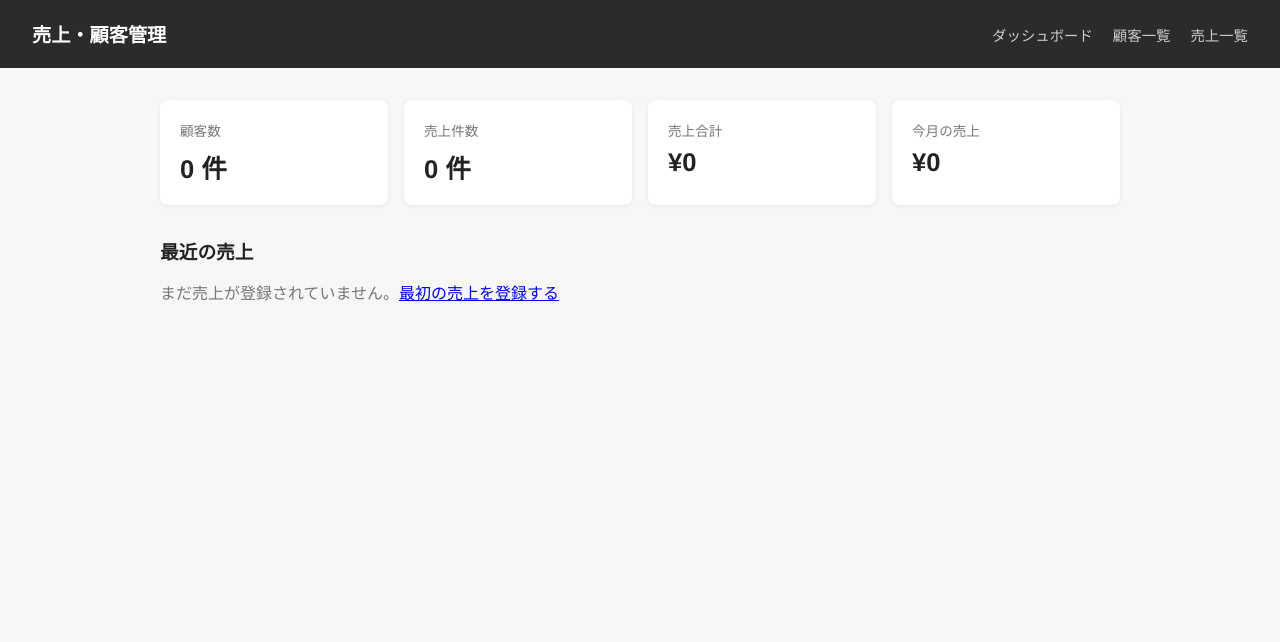
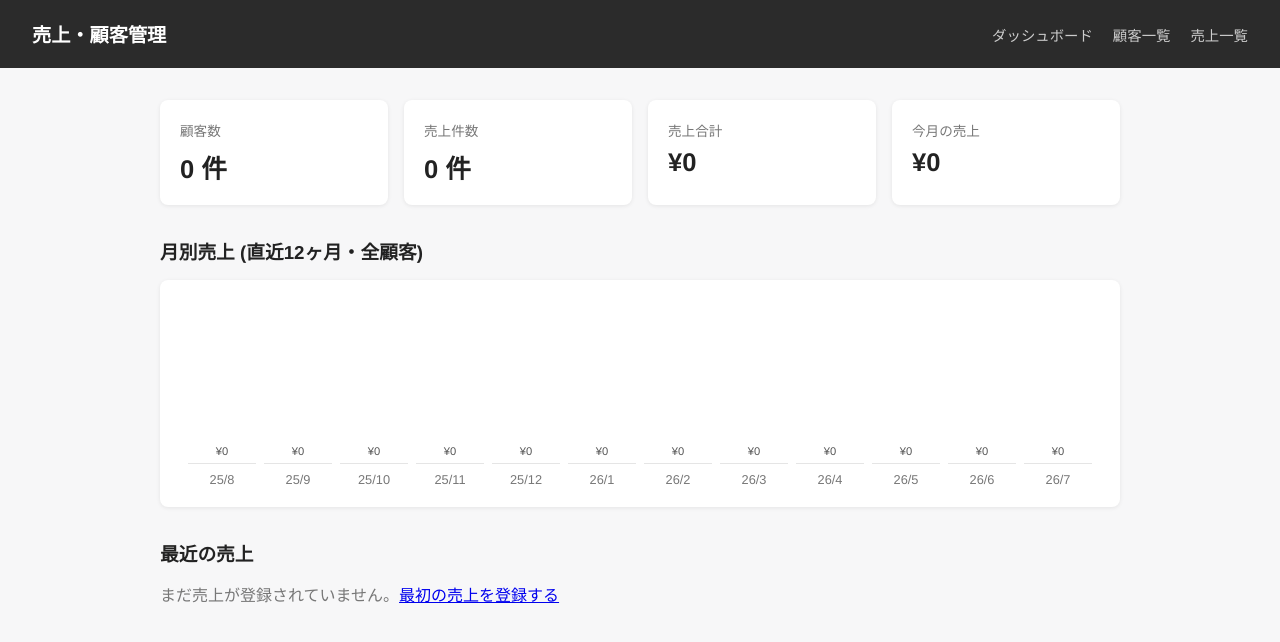
Before and after one commit to Babat-ai/-, a Flask app: page / in a window 1280 px wide. Shown: the top 642 px of the page. Run offline with Flask 3, Linux system fonts and the light colour scheme; data that the repository does not hold is empty.

Commit message:
Add dashboard/customer sales charts, Excel export, and rename item to project name
- Dashboard now shows a rolling 12-month sales chart across all customers.
- Customer detail chart can toggle between yearly and monthly (last 12
  months) views.
- Add Excel (.xlsx) export for the full sales list and per-customer sales
  history, using openpyxl.
- Rename the sales "品目" (item) field label to "案件名" (project name) in
  the UI.

Co-Authored-By: Claude Sonnet 5 <noreply@anthropic.com>
Claude-Session: https://claude.ai/code/session_012iVqxWFxM8RPzA2RByL2CP

```diff
--- a/crm/app.py
+++ b/crm/app.py
@@ -1,12 +1,17 @@
+import io
 import sqlite3
+from datetime import date
 from pathlib import Path
 
-from flask import Flask, g, redirect, render_template, request, url_for
+from flask import Flask, g, redirect, render_template, request, send_file, url_for
+from openpyxl import Workbook
+from openpyxl.utils import get_column_letter
 
 BASE_DIR = Path(__file__).parent
 DB_PATH = BASE_DIR / "customers.db"
 
 SALE_STATUSES = ["見込み", "受注", "請求済み", "入金済み"]
+XLSX_MIME = "application/vnd.openxmlformats-officedocument.spreadsheetml.sheet"
 
 app = Flask(__name__)
 
@@ -49,6 +54,7 @@ def index():
         "JOIN customers ON customers.id = sales.customer_id "
         "ORDER BY sales.sale_date DESC, sales.id DESC LIMIT 5"
     ).fetchall()
+    monthly_sales = _monthly_chart_data(db)
     return render_template(
         "dashboard.html",
         customer_count=customer_count,
@@ -56,6 +62,7 @@ def index():
         total_amount=total_amount,
         month_amount=month_amount,
         recent_sales=recent_sales,
+        monthly_sales=monthly_sales,
     )
 
 
@@ -137,6 +144,67 @@ def _yearly_chart_data(rows):
     ]
 
 
+def _monthly_chart_data(db, customer_id=None, months=12):
+    query = "SELECT strftime('%Y-%m', sale_date) AS ym, SUM(amount) AS total FROM sales"
+    params = []
+    if customer_id is not None:
+        query += " WHERE customer_id = ?"
+        params.append(customer_id)
+    query += " GROUP BY ym"
+    totals = {r["ym"]: r["total"] for r in db.execute(query, params).fetchall()}
+
+    today = date.today()
+    keys = []
+    year, month = today.year, today.month
+    for i in range(months - 1, -1, -1):
+        m = month - i
+        y = year
+        while m <= 0:
+            m += 12
+            y -= 1
+        keys.append((y, m))
+
+    max_total = max([totals.get(f"{y:04d}-{m:02d}", 0) for y, m in keys] + [0]) or 1
+    return [
+        {
+            "label": f"{y % 100:02d}/{m}",
+            "total": totals.get(f"{y:04d}-{m:02d}", 0),
+            "pct": round(totals.get(f"{y:04d}-{m:02d}", 0) / max_total * 100),
+        }
+        for y, m in keys
+    ]
+
+
+def _sales_workbook(rows, sheet_title, include_customer):
+    wb = Workbook()
+    ws = wb.active
+    ws.title = sheet_title[:31]
+    headers = ["日付", "案件名", "金額", "ステータス", "備考"]
+    if include_customer:
+        headers.insert(1, "顧客")
+    ws.append(headers)
+    total = 0
+    for r in rows:
+        total += r["amount"]
+        row = [r["sale_date"], r["item_name"], r["amount"], r["status"], r["memo"]]
+        if include_customer:
+            row.insert(1, r["company_name"])
+        ws.append(row)
+    ws.append([])
+    total_row = [""] * (len(headers) - 2) + ["合計", total]
+    ws.append(total_row)
+    for i in range(1, len(headers) + 1):
+        ws.column_dimensions[get_column_letter(i)].width = 20
+    return wb
+
+
+def _send_workbook(wb, filename):
+    buf = io.BytesIO()
+    wb.save(buf)
+    buf.seek(0)
+    return send_file(buf, as_attachment=True, download_name=filename, mimetype=XLSX_MIME)
+
+
 @app.route("/customers/<int:customer_id>")
 def customer_detail(customer_id):
     db = get_db()
@@ -150,19 +218,44 @@ def customer_detail(customer_id):
         (customer_id,),
     ).fetchall()
     total_amount = sum(s["amount"] for s in sales)
-    yearly_rows = db.execute(
-        "SELECT strftime('%Y', sale_date) AS year, SUM(amount) AS total "
-        "FROM sales WHERE customer_id = ? GROUP BY year ORDER BY year",
-        (customer_id,),
-    ).fetchall()
-    yearly_sales = _yearly_chart_data(yearly_rows)
+
+    chart_view = request.args.get("chart", "yearly")
+    if chart_view not in ("yearly", "monthly"):
+        chart_view = "yearly"
+    if chart_view == "monthly":
+        chart_data = _monthly_chart_data(db, customer_id=customer_id)
+    else:
+        yearly_rows = db.execute(
+            "SELECT strftime('%Y', sale_date) AS year, SUM(amount) AS total "
+            "FROM sales WHERE customer_id = ? GROUP BY year ORDER BY year",
+            (customer_id,),
+        ).fetchall()
+        chart_data = _yearly_chart_data(yearly_rows)
+
     return render_template(
         "customer_detail.html",
         customer=customer,
         sales=sales,
         total_amount=total_amount,
-        yearly_sales=yearly_sales,
+        chart_data=chart_data,
+        chart_view=chart_view,
     )
+
+
+@app.route("/customers/<int:customer_id>/export")
+def export_customer_sales(customer_id):
+    db = get_db()
+    customer = db.execute(
+        "SELECT * FROM customers WHERE id = ?", (customer_id,)
+    ).fetchone()
+    if customer is None:
+        return redirect(url_for("list_customers"))
+    sales = db.execute(
+        "SELECT * FROM sales WHERE customer_id = ? ORDER BY sale_date DESC, id DESC",
+        (customer_id,),
+    ).fetchall()
+    wb = _sales_workbook(sales, sheet_title="売上履歴", include_customer=False)
+    return _send_workbook(wb, f"{customer['company_name']}_売上.xlsx")
 
 
 @app.route("/sales")
@@ -175,6 +268,18 @@ def list_sales():
     ).fetchall()
     total_amount = sum(s["amount"] for s in sales)
     return render_template("sale_list.html", sales=sales, total_amount=total_amount)
+
+
+@app.route("/sales/export")
+def export_sales():
+    db = get_db()
+    sales = db.execute(
+        "SELECT sales.*, customers.company_name FROM sales "
+        "JOIN customers ON customers.id = sales.customer_id "
+        "ORDER BY sales.sale_date DESC, sales.id DESC"
+    ).fetchall()
+    wb = _sales_workbook(sales, sheet_title="売上一覧", include_customer=True)
+    return _send_workbook(wb, "売上一覧.xlsx")
 
 
 @app.route("/sales/new", methods=["GET", "POST"])
--- a/crm/requirements.txt
+++ b/crm/requirements.txt
@@ -1 +1,2 @@
 flask
+openpyxl
--- a/crm/static/style.css
+++ b/crm/static/style.css
@@ -232,7 +267,8 @@ main {
 .chart {
   display: flex;
   align-items: flex-end;
-  gap: 24px;
+  justify-content: space-between;
+  gap: 8px;
   overflow-x: auto;
 }
 
@@ -240,7 +276,9 @@ main {
   display: flex;
   flex-direction: column;
   align-items: center;
-  min-width: 64px;
+  flex: 1 1 0;
+  min-width: 48px;
+  max-width: 90px;
 }
 
 .chart-bar-wrap {
@@ -254,14 +292,15 @@ main {
 }
 
 .chart-bar-value {
-  font-size: 0.75rem;
+  font-size: 0.7rem;
   color: #555;
-  margin-bottom: 6px;
-  white-space: nowrap;
+  margin-bottom: 4px;
+  text-align: center;
+  line-height: 1.3;
 }
 
 .chart-bar {
-  width: 36px;
+  width: 26px;
   background: linear-gradient(180deg, #5b9bf0, #2f66c2);
   border-radius: 4px 4px 0 0;
   min-height: 0;
--- a/crm/templates/dashboard.html
+++ b/crm/templates/dashboard.html
@@ -20,6 +20,23 @@
     </div>
   </div>
 
+  <h3 class="section-title">月別売上 (直近12ヶ月・全顧客)</h3>
+  {% if monthly_sales %}
+  <div class="chart-card">
+    <div class="chart">
+      {% for row in monthly_sales %}
+      <div class="chart-col">
+        <div class="chart-bar-wrap">
+          <span class="chart-bar-value">&yen;{{ "{:,}".format(row.total) }}</span>
+          <div class="chart-bar" style="height: {{ row.pct }}%;"></div>
+        </div>
+        <div class="chart-bar-label">{{ row.label }}</div>
+      </div>
+      {% endfor %}
+    </div>
+  </div>
+  {% endif %}
+
   <h3 class="section-title">最近の売上</h3>
   {% if recent_sales %}
   <table class="data-table">
@@ -27,7 +44,7 @@
       <tr>
         <th>日付</th>
         <th>顧客</th>
-        <th>品目</th>
+        <th>案件名</th>
         <th>金額</th>
         <th>ステータス</th>
       </tr>
--- a/crm/templates/sale_form.html
+++ b/crm/templates/sale_form.html
@@ -13,7 +13,7 @@
       </select>
     </label>
     <label>
-      品目 <span class="required">必須</span>
+      案件名 <span class="required">必須</span>
       <input type="text" name="item_name" required value="{{ sale.item_name if sale else '' }}">
     </label>
     <label>
--- a/crm/templates/sale_list.html
+++ b/crm/templates/sale_list.html
@@ -4,6 +4,7 @@
 {% block content %}
   <div class="toolbar">
     <a href="{{ url_for('new_sale') }}" class="btn">+ 売上を登録</a>
+    <a href="{{ url_for('export_sales') }}" class="btn btn-secondary">Excelでダウンロード</a>
   </div>
 
   {% if sales %}
@@ -13,7 +14,7 @@
       <tr>
         <th>日付</th>
         <th>顧客</th>
-        <th>品目</th>
+        <th>案件名</th>
         <th>金額</th>
         <th>ステータス</th>
         <th></th>
```
Also changed, not shown: other parts of crm/static/style.css (+35 -0 lines), crm/templates/customer_detail.html (+19 -6 lines).
